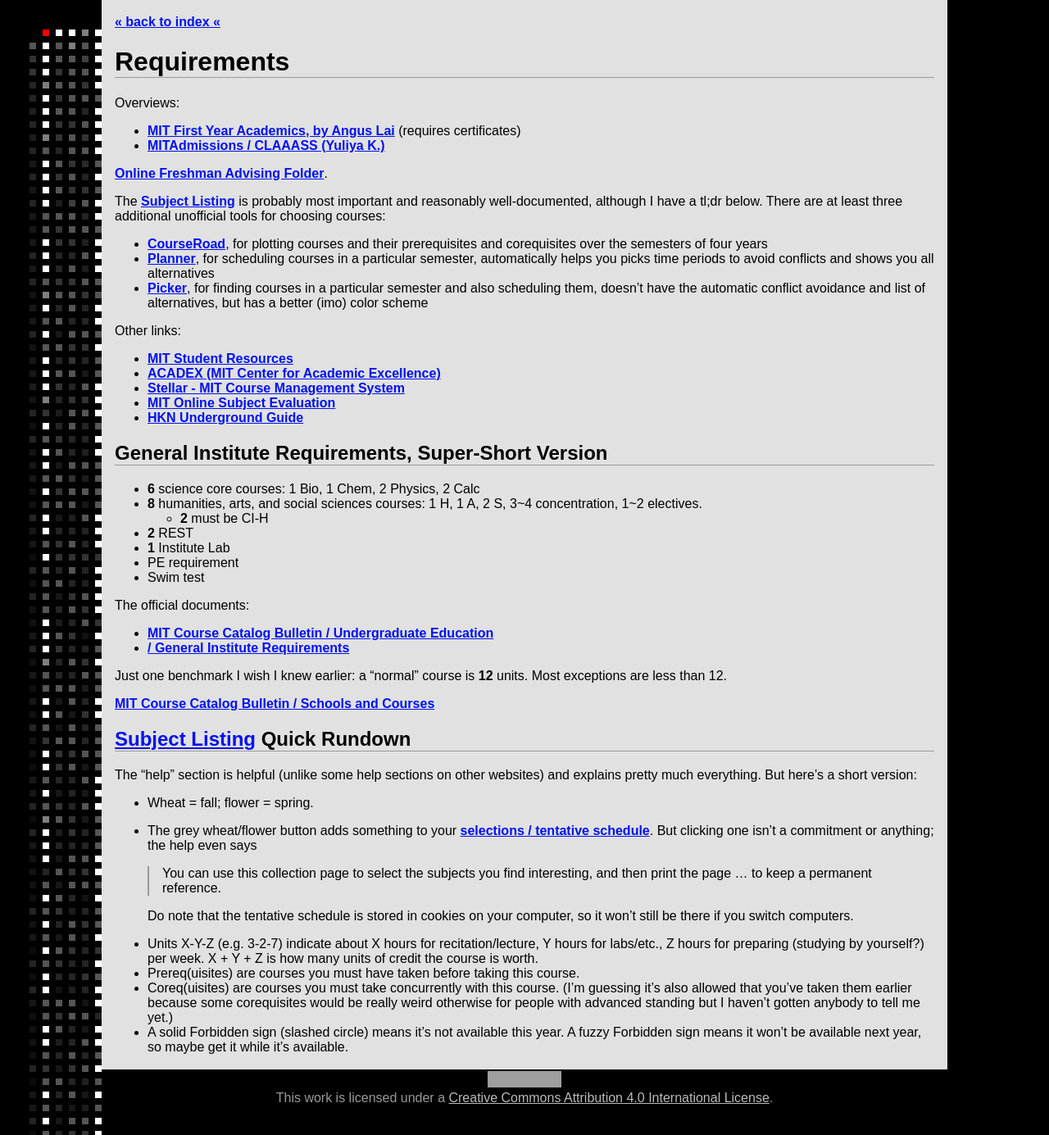
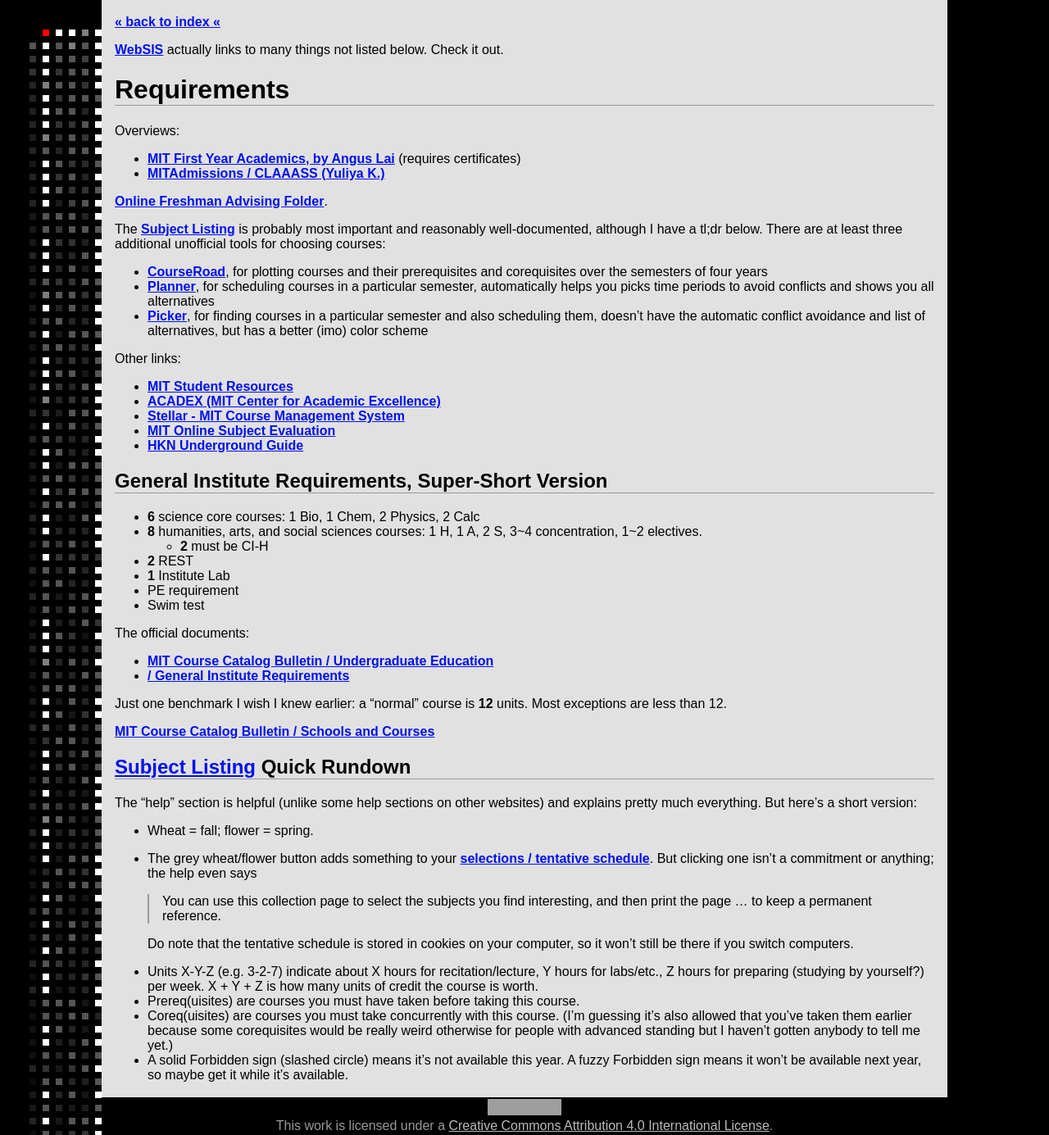
Before and after one commit to betaveros/mit, a Jekyll site: the page built from _posts/2015-08-23-academics.markdown, in a window 1280 px wide. Shown: the whole page at 82% size. Built offline with Jekyll 4.4.1, drawn with Linux system fonts in a browser that asks for light colours; grey boxes are pictures that could not be loaded.

Commit message:
Link to WebSIS from academics

```diff
--- a/_posts/2015-08-23-academics.markdown
+++ b/_posts/2015-08-23-academics.markdown
@@ -4,6 +4,8 @@ layout: default
 ---
 
 [<< back to index <<]({{ site.baseurl }}{% post_url 2015-08-23-index %})
+
+[WebSIS](http://student.mit.edu/cgi-docs/student.html) actually links to many things not listed below. Check it out.
 
 # Requirements
 
```
